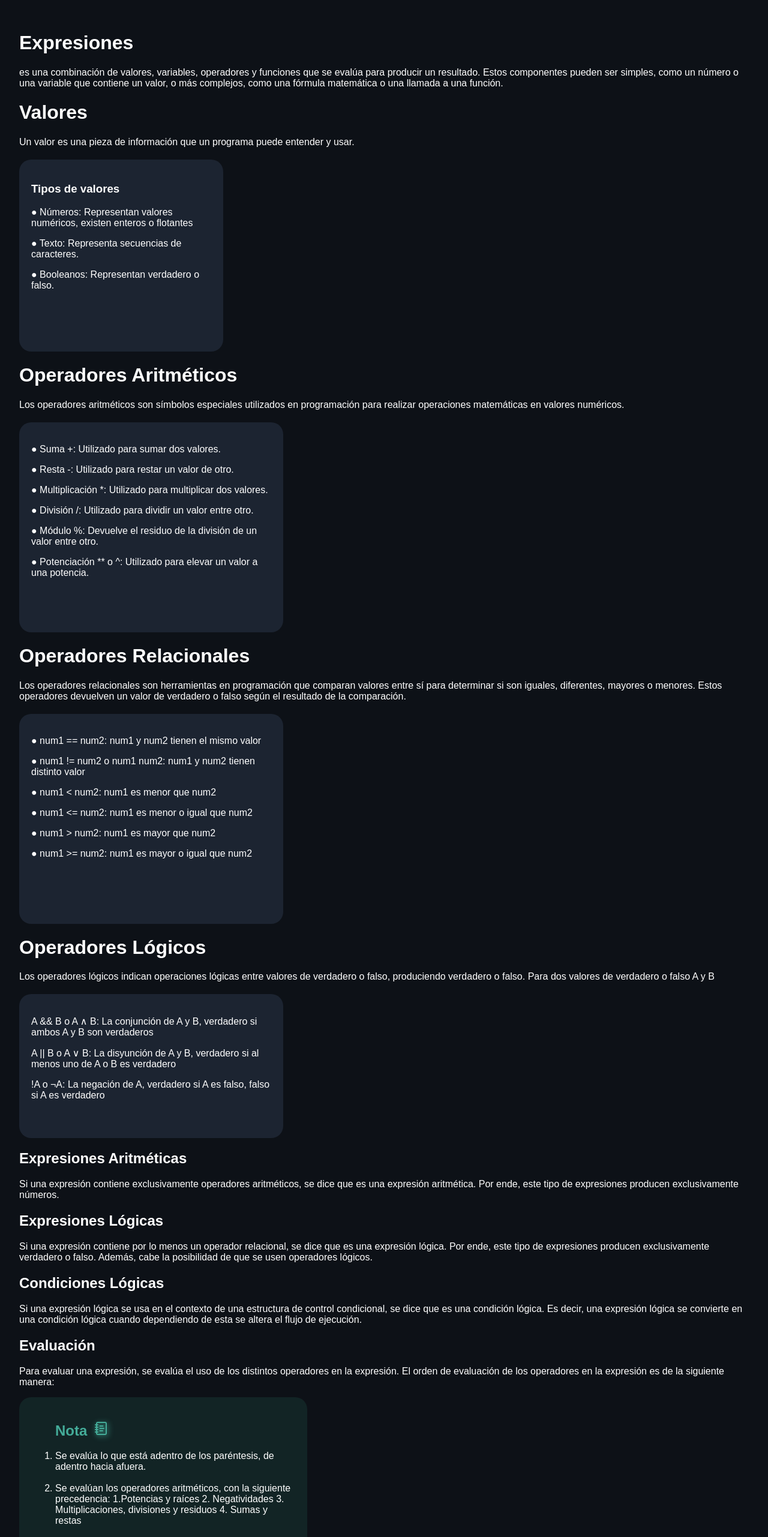
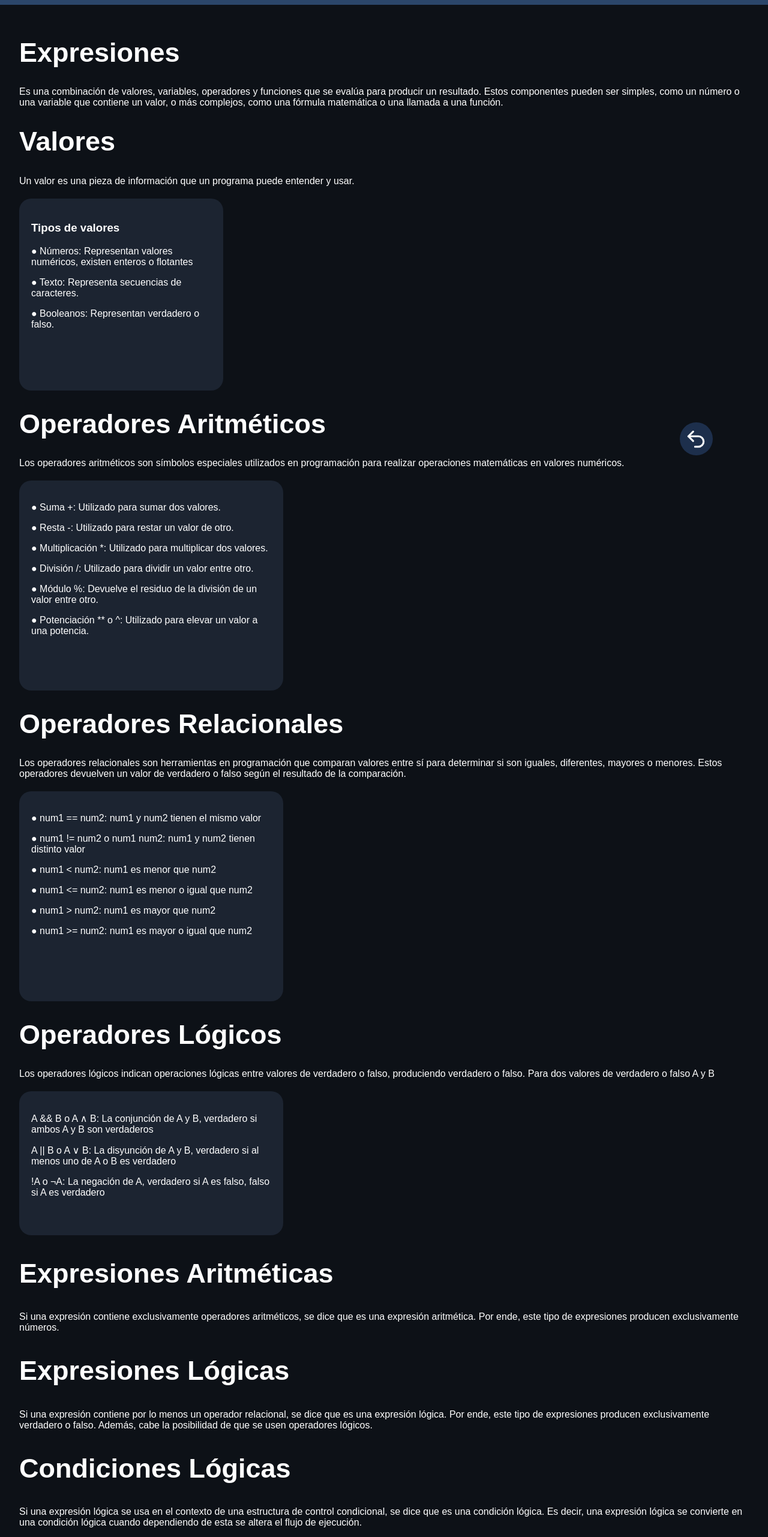
Before and after one commit to KevinLatino/Peritazgo-Website, a React (Vite) app: page /Expresiones in a window 1280 px wide. Shown: the top 2562 px of the page at 60% size. Built offline with nearby package versions, Linux system fonts and the light colour scheme.

Commit message:
Mejora de estilos generales

```diff
--- a/src/Components/ExpressionScreen/ExpressionScreen.css
+++ b/src/Components/ExpressionScreen/ExpressionScreen.css
@@ -41,7 +41,7 @@
 #note-styles{
     background-color: #2B6E6233;
     width: 440px;
-    height: 440px;
+    height: 400px;
     border-radius: 20px;
     padding-left: 20px;
     padding: 20px;
--- a/src/Components/ExpressionScreen/ExpressionScreen.jsx
+++ b/src/Components/ExpressionScreen/ExpressionScreen.jsx
@@ -1,18 +1,22 @@
 import React from 'react'
+import { NotebookText } from 'lucide-react';
+import { BackButton } from '../BackButton/BackButton'
+import { ProcessBar } from '../Process-Bar/ProcessBar'
 import './ExpressionScreen.css'
-import { NotebookText } from 'lucide-react';
 
 const ExpressionScreen = () => {
   return (
     <>
-     <h1>Expresiones</h1>
+      <ProcessBar />
+      <div className='animate__animated animate__fadeInLeft'>
+        <h1 className='All-title'>Expresiones</h1>
 
-     <p>es una combinación de valores, variables, operadores y funciones que se evalúa para producir un resultado.
+        <p>Es una combinación de valores, variables, operadores y funciones que se evalúa para producir un resultado.
           Estos componentes pueden ser simples, como un número o una variable que contiene un valor,
           o más complejos, como una fórmula matemática o una llamada a una función.
         </p>
 
-    <h1>Valores</h1>
+        <h1 className='All-title'>Valores</h1>
 
         <p>Un valor es una pieza de información que un programa puede entender y usar.</p>
 
@@ -23,7 +27,7 @@ const ExpressionScreen = () => {
           <p>● Booleanos: Representan verdadero o falso.</p>
         </section>
 
-    <h1>Operadores Aritméticos</h1>
+        <h1 className='All-title'>Operadores Aritméticos</h1>
         <p>Los operadores aritméticos son símbolos especiales utilizados en programación para realizar operaciones matemáticas en
           valores numéricos.
         </p>
@@ -37,7 +41,7 @@ const ExpressionScreen = () => {
         </section>
 
 
-    <h1>Operadores Relacionales</h1>
+        <h1 className='All-title'>Operadores Relacionales</h1>
         <p>
           Los operadores relacionales son herramientas en programación que comparan valores entre sí
           para determinar si son iguales, diferentes, mayores o menores. Estos operadores devuelven un
@@ -52,7 +56,7 @@ const ExpressionScreen = () => {
           <p>● num1 &gt;= num2: num1 es mayor o igual que num2</p>
         </section>
 
-    <h1>Operadores Lógicos</h1>
+        <h1 className='All-title'>Operadores Lógicos</h1>
         <p>
           Los operadores lógicos indican operaciones lógicas
           entre valores de verdadero o falso, produciendo verdadero o falso.
@@ -65,12 +69,12 @@ const ExpressionScreen = () => {
         </section>
 
         <section>
-    <h1>Expresiones Aritméticas</h1>
+          <h1 className='All-title'>Expresiones Aritméticas</h1>
           <p>Si una expresión contiene exclusivamente operadores aritméticos, se dice que es
             una expresión aritmética. Por ende, este tipo de expresiones producen exclusivamente números.
           </p>
 
-    <h1>Expresiones Lógicas</h1>
+          <h1 className='All-title'>Expresiones Lógicas</h1>
           <p>
             Si una expresión contiene por lo menos un operador relacional,
             se dice que es una expresión lógica. Por ende, este tipo de
@@ -78,20 +82,20 @@ const ExpressionScreen = () => {
             la posibilidad de que se usen operadores lógicos.
           </p>
 
-    <h1>Condiciones Lógicas</h1>
+          <h1 className='All-title'>Condiciones Lógicas</h1>
           <p>Si una expresión lógica se usa en el contexto de una estructura de control condicional, se dice
             que es una condición lógica. Es decir, una expresión lógica se convierte en una condición
             lógica cuando dependiendo de esta se altera el flujo de ejecución.
           </p>
 
-    <h1>Evaluación</h1>
+          <h1 className='All-title'>Evaluación</h1>
           <p>
             Para evaluar una expresión, se evalúa el uso de los distintos operadores en la expresión.
             El orden de evaluación de los operadores en la expresión es de la siguiente manera:
           </p>
           <section id='note-styles'>
             <ul>
-        <h2 id='note-h2'>Nota  <NotebookText id='icon-book'/></h2>
+              <h2 id='note-h2'>Nota  <NotebookText id='icon-book' /></h2>
               <li>
                 Se evalúa lo que está adentro de los paréntesis, de adentro hacia afuera.
               </li>
@@ -110,13 +114,12 @@ const ExpressionScreen = () => {
               </li>
             </ul>
           </section>
-
         </section>
-
-
+      </div>
+      <BackButton />
     </>
 
   )
 }
 
-export {ExpressionScreen}
+export { ExpressionScreen }
--- a/src/Components/Main/App.jsx
+++ b/src/Components/Main/App.jsx
@@ -3,6 +3,7 @@ import { MainTitle } from '../MainTitle/MainTitle';
 import { CardComponent } from '../CardComponent/CardComponent';
 import { SearchBar } from '../SearchBar/SearchBar';
 import { useState } from 'react';
+import 'animate.css';
 import './App.css'
 
 
@@ -59,14 +60,16 @@ function App() {
 
   return (
     <>
-      <MainTitle />
-      <SearchBar search={search} setSearch={setSearch} />
+      <div className='animate__animated animate__fadeInDown'>
+        <MainTitle />
+        <SearchBar search={search} setSearch={setSearch} />
         {searchTopic.map(renderTopic => (<CardComponent
           key={renderTopic.title}
           title={renderTopic.title}
           description={renderTopic.description}
           route={renderTopic.route}
         />))}
+      </div>
     </>
 
 
--- a/src/Components/Process-Bar/Process-Bar.css
+++ b/src/Components/Process-Bar/Process-Bar.css
@@ -3,8 +3,8 @@
     top: 0;
     left: 0;
     right: 0;
-    height: 6px;
-    background: rgb(57, 143, 164);
+    height: 8px;
+    background-color: rgb(43, 70, 106);
     transform-origin: 0%;
     z-index: 9999;
 }
--- a/src/Components/SearchBar/Search-Bar.css
+++ b/src/Components/SearchBar/Search-Bar.css
@@ -24,3 +24,8 @@
     font-family: sans-serif;
     font-size: 15px;
 }
+
+.icon-search{
+    color: #ffdfb6;
+    margin-left: -34px;
+}
--- a/src/Components/SearchBar/SearchBar.jsx
+++ b/src/Components/SearchBar/SearchBar.jsx
@@ -17,7 +17,7 @@ const SearchBar = ({ search, setSearch }) => {
                     className='search-input'
                     placeholder='Busca un tema... '
                 />
-
+                <Search className='icon-search' />
             </div>
 
         </>
```
Also changed, not shown: src/Images/Code.png (deleted), src/Images/Coding.png (deleted). Lines whose indentation alone changed are shown as unchanged.
